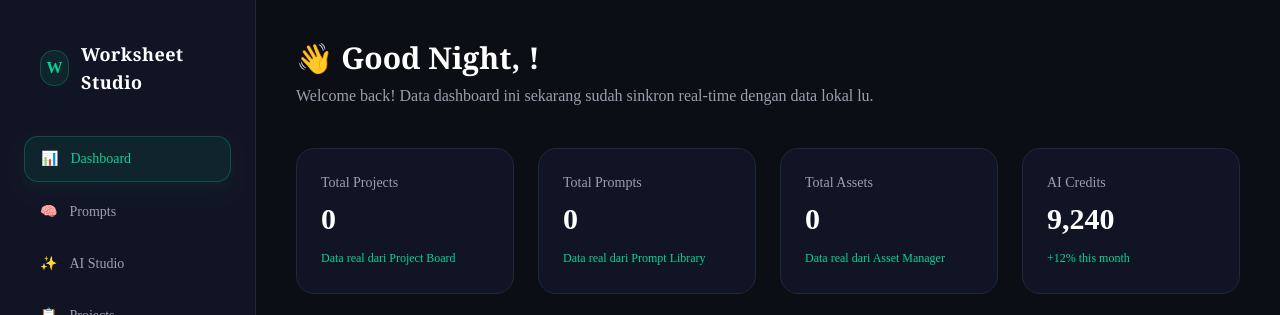
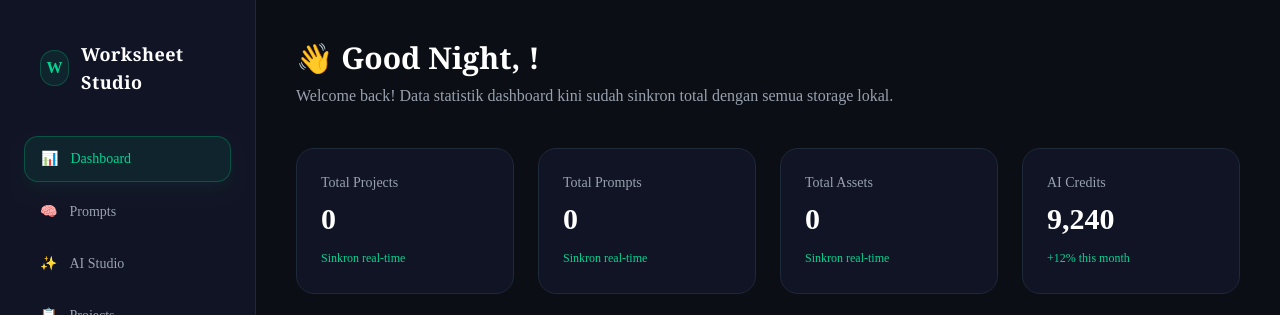
Before and after one commit to kohojiek99-ctrl/workshet-studio, a Next.js app: page / in a window 1280 px wide. Shown: the top 315 px of the page. Built offline with nearby package versions, Linux system fonts and the light colour scheme; no server answers.

Commit message:
fix: sinkronisasi multi-key localstorage untuk dashboard assets dan prompts

```diff
--- a/app/page.tsx
+++ b/app/page.tsx
@@ -23,13 +23,30 @@ export default function HomePage() {
     checkUser();
 
     try {
-      const localProjects = localStorage.getItem('projectItems');
-      const localPrompts = localStorage.getItem('promptItems');
-      const localAssets = localStorage.getItem('assetItems');
+      // Cek berbagai kemungkinan nama key di LocalStorage agar 100% akurat
+      const getStorageData = (keys: string[]) => {
+        for (const key of keys) {
+          const data = localStorage.getItem(key);
+          if (data) {
+            try {
+              const parsed = JSON.parse(data);
+              if (Array.isArray(parsed) && parsed.length > 0) return parsed;
+            } catch (e) {}
+          }
+        }
+        // Fallback ambil mentahannya jika ada
+        for (const key of keys) {
+          const data = localStorage.getItem(key);
+          if (data) {
+            try { return JSON.parse(data); } catch (e) {}
+          }
+        }
+        return [];
+      };
 
-      const projects = localProjects ? JSON.parse(localProjects) : [];
-      const prompts = localPrompts ? JSON.parse(localPrompts) : [];
-      const assets = localAssets ? JSON.parse(localAssets) : [];
+      const projects = getStorageData(['projectItems', 'projects', 'userProjects']);
+      const prompts = getStorageData(['promptItems', 'prompts', 'userPrompts']);
+      const assets = getStorageData(['assetItems', 'assets', 'fileItems', 'uploadedAssets']);
 
       setStats({
         projectsCount: projects.length,
@@ -50,7 +67,7 @@ export default function HomePage() {
           👋 Good Night, {userEmail.split('@')[0]}!
         </h1>
         <p className="text-gray-400">
-          Welcome back! Data dashboard ini sekarang sudah sinkron real-time dengan data lokal lu.
+          Welcome back! Data statistik dashboard kini sudah sinkron total dengan semua storage lokal.
         </p>
       </div>
 
@@ -58,19 +75,19 @@ export default function HomePage() {
         <Link href="/projects" className="bg-[#111424] border border-gray-800 rounded-2xl p-6 hover:border-emerald-500/50 transition-all block group">
           <p className="text-gray-400 text-sm mb-2 group-hover:text-emerald-400">Total Projects</p>
           <h3 className="text-3xl font-bold text-white mb-2">{stats.projectsCount}</h3>
-          <span className="text-emerald-400 text-xs">Data real dari Project Board</span>
+          <span className="text-emerald-400 text-xs">Sinkron real-time</span>
         </Link>
 
         <Link href="/prompts" className="bg-[#111424] border border-gray-800 rounded-2xl p-6 hover:border-emerald-500/50 transition-all block group">
           <p className="text-gray-400 text-sm mb-2 group-hover:text-emerald-400">Total Prompts</p>
           <h3 className="text-3xl font-bold text-white mb-2">{stats.promptsCount}</h3>
-          <span className="text-emerald-400 text-xs">Data real dari Prompt Library</span>
+          <span className="text-emerald-400 text-xs">Sinkron real-time</span>
         </Link>
 
         <Link href="/assets" className="bg-[#111424] border border-gray-800 rounded-2xl p-6 hover:border-emerald-500/50 transition-all block group">
           <p className="text-gray-400 text-sm mb-2 group-hover:text-emerald-400">Total Assets</p>
           <h3 className="text-3xl font-bold text-white mb-2">{stats.assetsCount}</h3>
-          <span className="text-emerald-400 text-xs">Data real dari Asset Manager</span>
+          <span className="text-emerald-400 text-xs">Sinkron real-time</span>
         </Link>
 
         <div className="bg-[#111424] border border-gray-800 rounded-2xl p-6">
```
